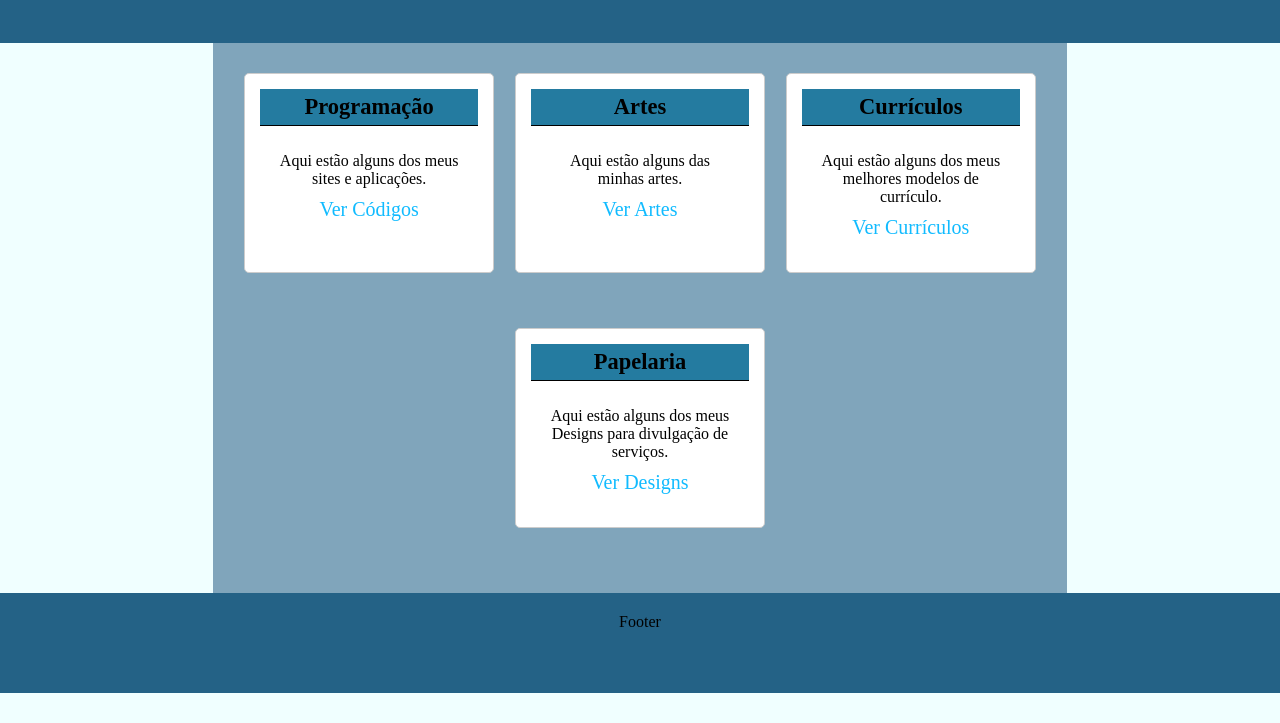
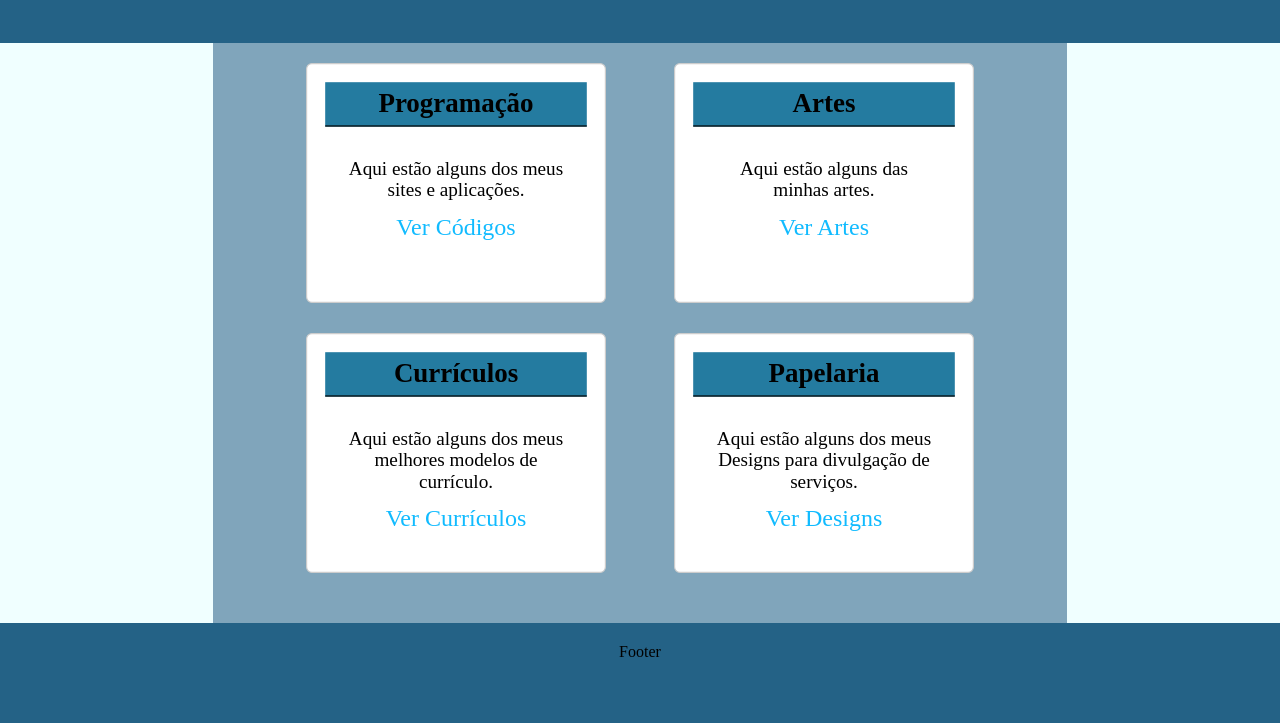
Before and after one commit to MW-Limah/menu_my, a plain HTML site: page index.html in a window 1280 px wide. Shown: the part 107-830 px from the top of the page. Before the commit the page ends 800 px from the top, so only its background shows below. Drawn offline with Linux system fonts and the light colour scheme; a web font is replaced by a local one.

Commit message:
hover animation 2

```diff
--- a/attributes/css/style-itens.css
+++ b/attributes/css/style-itens.css
@@ -1,7 +1,8 @@
 .item-card {
     width: 250px;
     height: 200px;
-    margin: 10px;
+    margin: 20px;
+    margin-bottom: 50px;
     background-color: white;
     border: 1px solid #ccc;
     border-radius: 5px;
@@ -10,7 +11,7 @@
 }
 
 .item-card.scale {
-    transform: scale(1.1);
+    transform: scale(1.2);
 }
 
 .item-card:hover {
--- a/attributes/js/script.js
+++ b/attributes/js/script.js
@@ -4,11 +4,13 @@ document.addEventListener('scroll', () => {
 
     cards.forEach(card => {
         const rect = card.getBoundingClientRect();
-        const cardCenter = rect.top + rect.height / 2;
-        const viewportCenter = windowHeight / 2;
+        const cardTop = rect.top;
+        const cardBottom = rect.bottom;
 
-        // Verifica se o centro do card está próximo do centro da viewport
-        if (cardCenter > viewportCenter - 50 && cardCenter < viewportCenter + 50) {
+        // Verifica se alguma parte do card está no centro do viewport
+        if ((cardTop >= 0 && cardTop <= windowHeight / 2) ||
+            (cardBottom >= windowHeight / 4 && cardBottom <= windowHeight) ||
+            (cardTop <= 0 && cardBottom >= windowHeight)) {
             card.classList.add('scale');
         } else {
             card.classList.remove('scale');
```
